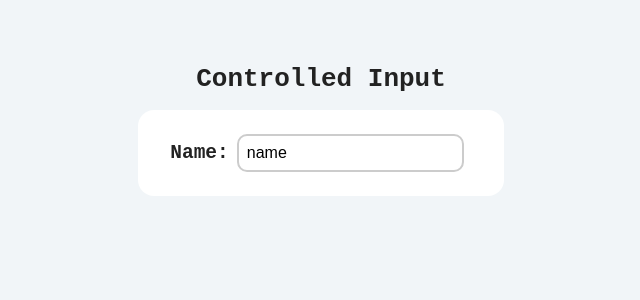
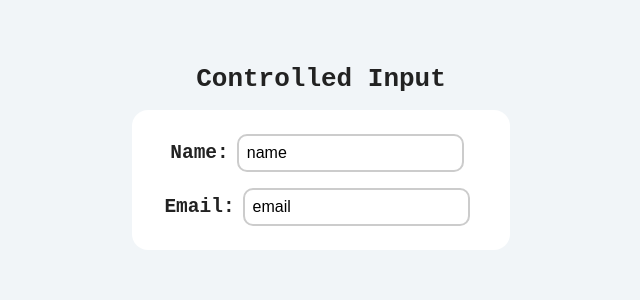
Before and after one commit to jyotip101/react-practice-projects, a React (Create React App) app: page / in a window 1280 px wide. Shown: the top 300 px of the page, without its empty margins (319-959 px from the left). Built offline with nearby package versions, Linux system fonts and the light colour scheme.

Commit message:
useEffect

```diff
--- a/package.json
+++ b/package.json
@@ -1,4 +1,5 @@
 {
+  "homepage": "http://gitname.github.io/react-gh-pages",
   "version": "0.1.0",
   "private": true,
   "dependencies": {
@@ -14,7 +15,9 @@
     "start": "react-scripts start",
     "build": "react-scripts build",
     "test": "react-scripts test",
-    "eject": "react-scripts eject"
+    "eject": "react-scripts eject",
+    "predeploy": "npm run build",
+    "deploy": "gh-pages -d build"
   },
   "eslintConfig": {
     "extends": [
--- a/src/Controlled-Input-Example/ControlledInput.js
+++ b/src/Controlled-Input-Example/ControlledInput.js
@@ -9,6 +9,10 @@ const ControlledInput = () => {
           <label htmlFor="name">Name: </label>
           <input type="text" name="name" id="name" value="name" />
         </div>
+        <div className="input-item">
+          <label htmlFor="email">Email: </label>
+          <input type="text" name="email" id="email" value="email" />
+        </div>
       </div>
     </>
   );
```
